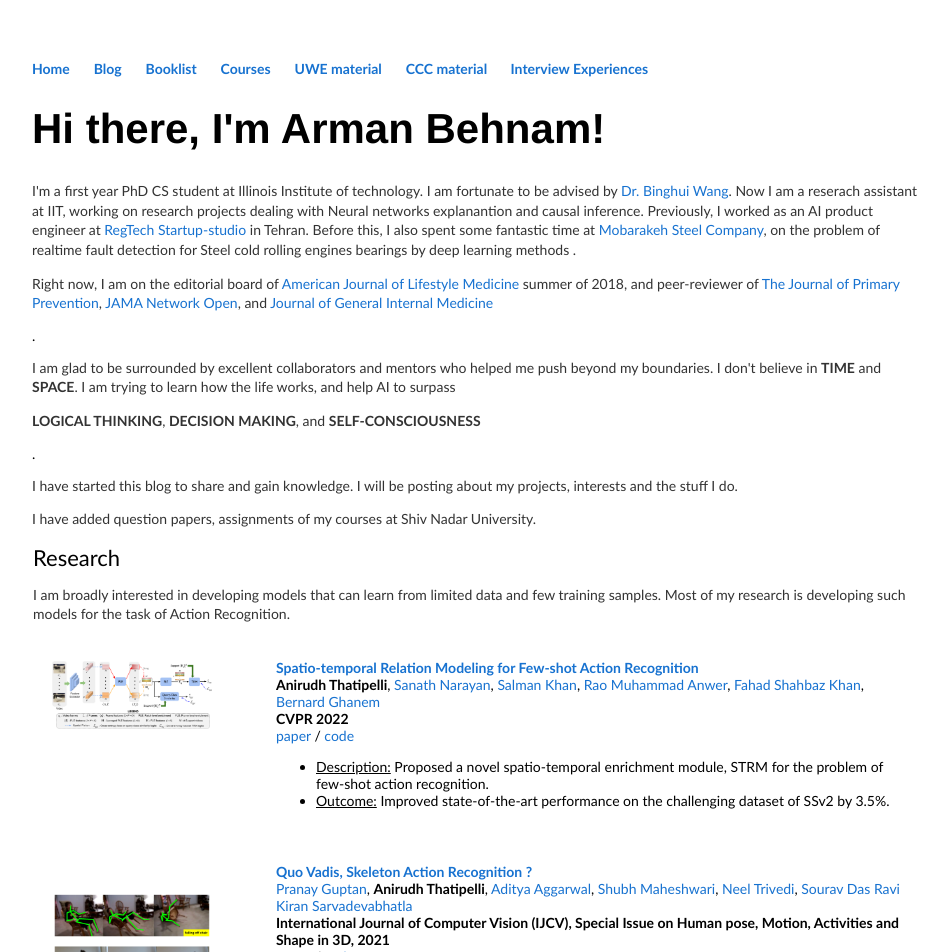
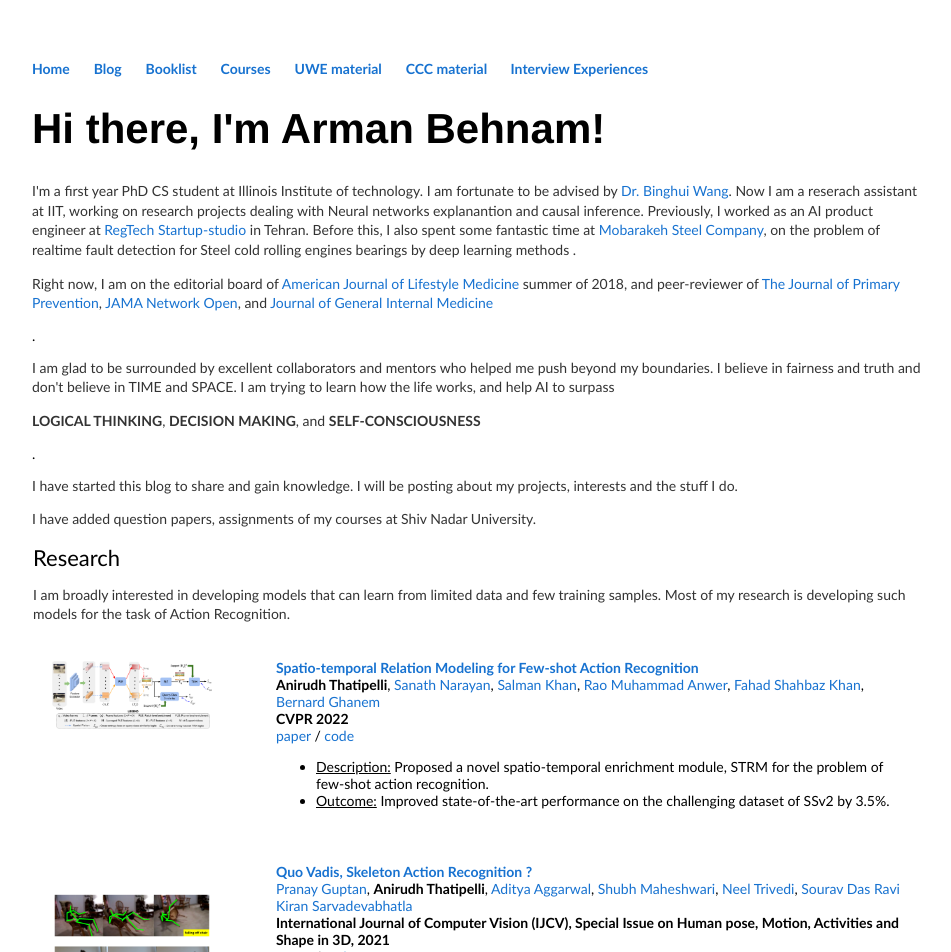
Before and after one commit to ArmanBehnam/ArmanBehnam.github.io, a Jekyll site: the page built from index.html, in a window 1280 px wide. Shown: the top 952 px of the page, without its empty margins (160-1111 px from the left). Built offline with Jekyll 4.4.1, drawn with Linux system fonts in a browser that asks for light colours.

Commit message:
Update index.html

```diff
--- a/index.html
+++ b/index.html
@@ -39,7 +39,7 @@ title: Arman Behnam's website
 	<p>Right now, I am on the editorial board of <a href = "https://journals.sagepub.com/editorial-board/AJL">American Journal of Lifestyle Medicine</a> summer of 2018,
 		and peer-reviewer of <a href = "https://www.springer.com/journal/10935/"/>The Journal of Primary Prevention</a>, <a href = "https://jamanetwork.com/journals/jamanetworkopen"/>JAMA Network Open</a>, and <a href = "https://www.springer.com/journal/11606/"/>Journal of General Internal Medicine</a></p>.
 
-        <p>I am glad to be surrounded by excellent collaborators and mentors who helped me push beyond my boundaries. I don't believe in <b>TIME</b> and <b>SPACE</b>. I am trying to learn how the life works, and help AI to surpass <p><b style="text-transform: uppercase;">logical thinking</b>, <b style="text-transform: uppercase;">decision making</b>, and <b style="text-transform: uppercase;">self-consciousness</b></p>.
+        <p>I am glad to be surrounded by excellent collaborators and mentors who helped me push beyond my boundaries. I believe in fairness and truth and don't believe in TIME and SPACE. I am trying to learn how the life works, and help AI to surpass <p><b style="text-transform: uppercase;">logical thinking</b>, <b style="text-transform: uppercase;">decision making</b>, and <b style="text-transform: uppercase;">self-consciousness</b></p>.
 
 	<p style="text-align:center">
     <a href="mailto:abehnam@hawk.iit.edu" class="button"></a>
```
